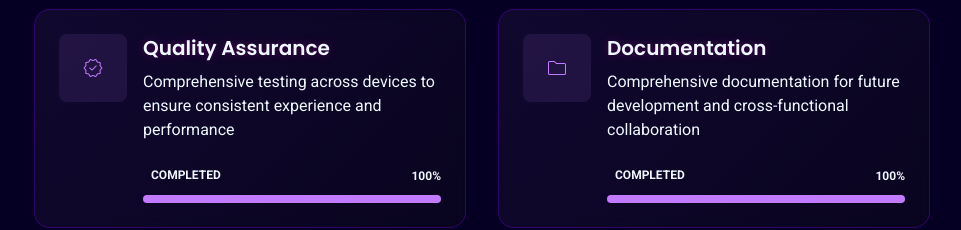
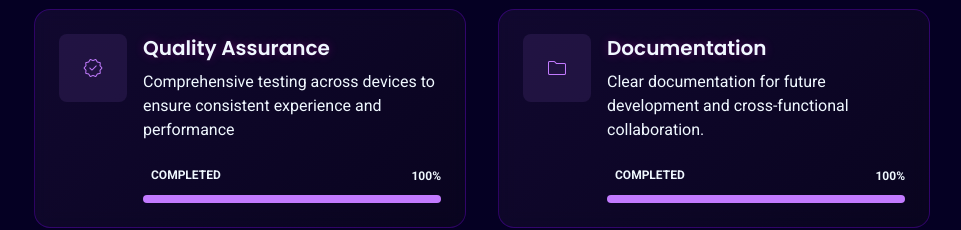
Before and after one commit to elizuhairi/cvlanes.com, a Next.js app: page /portfolio/collaboration in a window 1280 px wide. Shown: the part 4190-4420 px from the top of the page, without its empty margins (158-1119 px from the left). Built offline with nearby package versions, Linux system fonts and the light colour scheme.

Commit message:
improving

```diff
--- a/src/app/portfolio/collaboration/CollaborationClient.tsx
+++ b/src/app/portfolio/collaboration/CollaborationClient.tsx
@@ -484,7 +484,7 @@ export default function CollaborationClient() {
                   },
                   {
                     title: "Documentation",
-                    description: "Comprehensive documentation for future development and cross-functional collaboration",
+                    description: "Clear documentation for future development and cross-functional collaboration.",
                     progress: 100,
                     icon: (
                       <span className="material-symbols text-4xl">folder</span>
```
